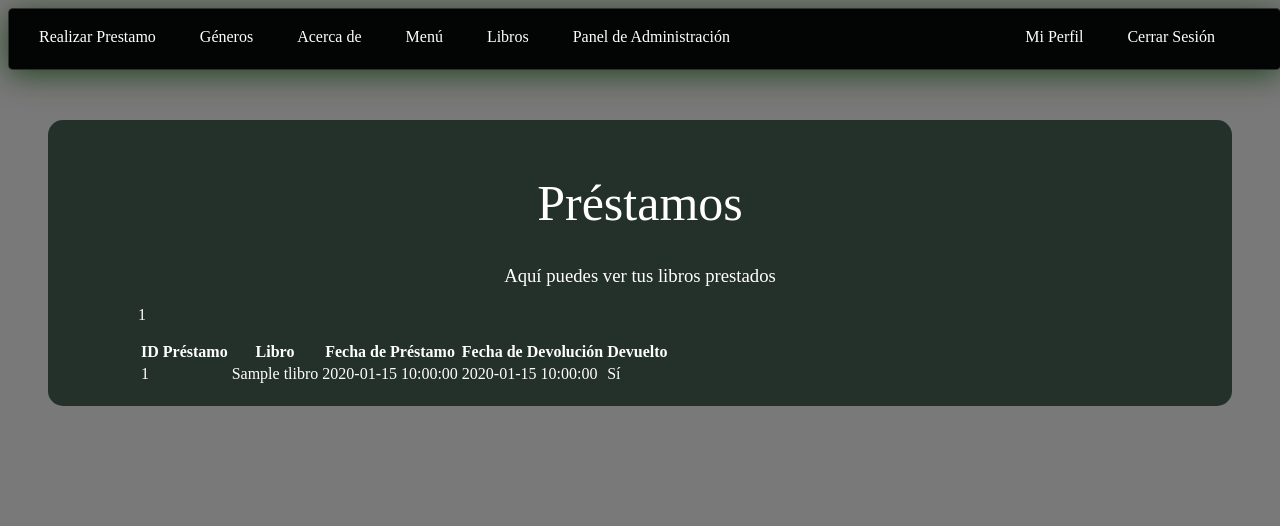
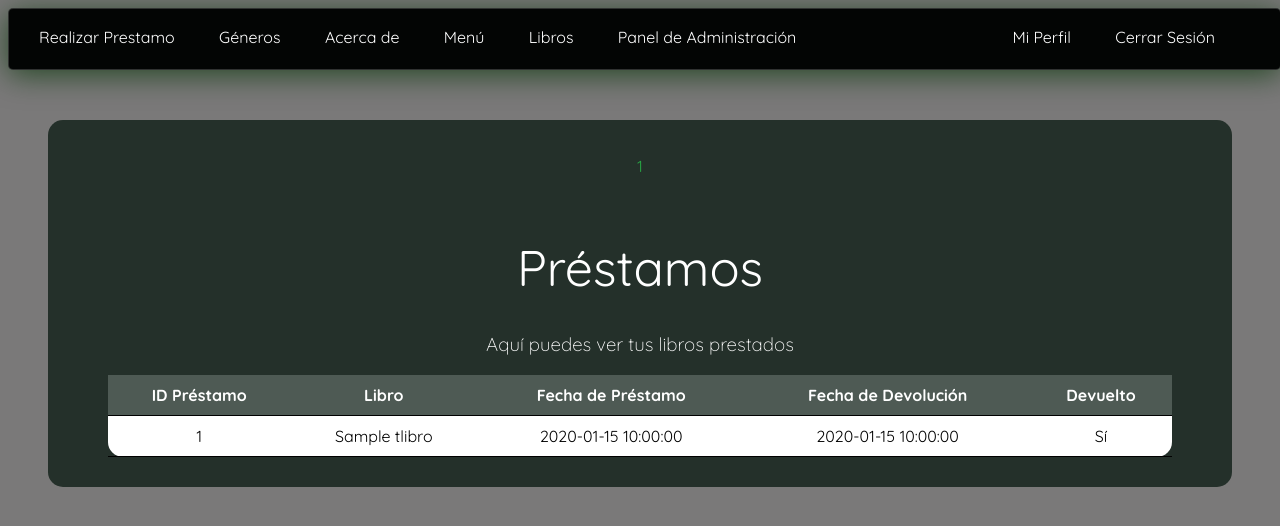
Before and after one commit to YaritAG/ProyectoF_Nora, a PHP site: page /prestamos.php in a window 1280 px wide. Shown: the top 526 px of the page. Run offline with PHP 8.4, Linux system fonts and the light colour scheme; the visitor is signed in with stand-in values (Sample User, id 1); tables that the repository leaves empty or names only in its code hold one stand-in row (values such as "Sample post").

Commit message:
Acomodar fecha de devolución el php para ver los prestamos

```diff
--- a/public/user/prestamos.php
+++ b/public/user/prestamos.php
@@ -3,6 +3,46 @@ require '../admin/db.php';
 session_start();
 
 $conn = getConexion();
+
+// Verificar si se realizó una solicitud de préstamo
+if ($_SERVER['REQUEST_METHOD'] === 'POST') {
+    $userId = $_SESSION['user_id'] ?? null; // ID del usuario logueado
+    $libroId = $_POST['libro_id'] ?? null; // ID del libro enviado desde el formulario
+    $fechaPrestamo = date('Y-m-d H:i:s'); // Fecha actual
+
+    if ($userId && $libroId) {
+        try {
+            // Registrar el préstamo en la base de datos
+            $stmt = $conn->prepare("
+                INSERT INTO tprestamo (fecha_prestamo, TPersonas_id_Personas, TLibros_id_Libro, Devuelto)
+                VALUES (:fecha_prestamo, :user_id, :libro_id, 0)
+            ");
+            $stmt->bindParam(':fecha_prestamo', $fechaPrestamo);
+            $stmt->bindParam(':user_id', $userId);
+            $stmt->bindParam(':libro_id', $libroId);
+            $stmt->execute();
+
+            // Actualizar el número de préstamos del libro
+            $stmt = $conn->prepare("
+                UPDATE tlibros
+                SET Ejemplar = Ejemplar - 1
+                WHERE id_Libro = :libro_id AND Ejemplar > 0
+            ");
+            $stmt->bindParam(':libro_id', $libroId);
+            $stmt->execute();
+
+            $_SESSION['mensaje'] = "¡Préstamo registrado exitosamente!";
+        } catch (PDOException $e) {
+            $_SESSION['error'] = "Error al registrar el préstamo: " . $e->getMessage();
+        }
+    } else {
+        $_SESSION['error'] = "Hubo un error al registrar el préstamo. Verifique los datos enviados.";
+    }
+
+    // Redirigir para evitar reenvío del formulario
+    header('Location: prestamos.php');
+    exit;
+}
 
 // Consultar los préstamos del usuario actual
 $stmt = $conn->prepare("
@@ -14,6 +54,8 @@ $stmt = $conn->prepare("
 $stmt->bindParam(':id_persona', $_SESSION['user_id']);
 $stmt->execute();
 $prestamos = $stmt->fetchAll(PDO::FETCH_ASSOC);
+
+include 'header-secciones.php';
 ?>
 
 <!DOCTYPE html>
@@ -23,18 +65,15 @@ $prestamos = $stmt->fetchAll(PDO::FETCH_ASSOC);
     <meta charset="UTF-8">
     <meta name="viewport" content="width=device-width, initial-scale=1.0">
     <title>Préstamos | MyBiblio</title>
-    <link rel="stylesheet" href="static/prestamos.css">
+    <link rel="stylesheet" href="static/prestamos.css?=ver<?php echo time(); ?>">
+
+            <link
+            href="https://fonts.googleapis.com/css2?family=Poppins:ital,wght@0,100;0,200;0,300;0,400;0,500;0,600;0,700;0,800;0,900;1,100;1,200;1,300;1,400;1,500;1,600;1,700;1,800;1,900&family=Quicksand:wght@300..700&display=swap"
+            rel="stylesheet">
 </head>
 
 <body>
     <div class="container">
-        <header>
-            <?php include 'header-secciones.php'; ?>
-        </header>
-
-        <div class="seccion-principal">
-            <h1>Préstamos</h1>
-            <h3>Aquí puedes ver tus libros prestados</h3>
 
         <!-- Mostrar mensajes -->
         <?php if (isset($_SESSION['mensaje'])): ?>
@@ -47,7 +86,10 @@ $prestamos = $stmt->fetchAll(PDO::FETCH_ASSOC);
             <?php unset($_SESSION['error']); ?>
         <?php endif; ?>
 
-            <!-- Tabla de préstamos -->
+        <div class="seccion-tabla">
+            <h1>Préstamos</h1>
+            <h3>Aquí puedes ver tus libros prestados</h3>
+
                 <table>
                     <thead>
                         <tr>
@@ -64,7 +106,8 @@ $prestamos = $stmt->fetchAll(PDO::FETCH_ASSOC);
                             <td><?= htmlspecialchars($prestamo['id_Prestamo']) ?></td>
                             <td><?= htmlspecialchars($prestamo['libro']) ?></td>
                             <td><?= htmlspecialchars($prestamo['fecha_prestamo']) ?></td>
-                            <td><?= htmlspecialchars($prestamo['fecha_devolucion']) ?></td>
+                            <td><?= $prestamo['fecha_devolucion'] ? htmlspecialchars($prestamo['fecha_devolucion']) : 'No asignada' ?>
+                            </td>
                             <td><?= $prestamo['Devuelto'] ? 'Sí' : 'No' ?></td>
                         </tr>
                     <?php endforeach; ?>
--- a/public/user/static/prestamos.css
+++ b/public/user/static/prestamos.css
@@ -8,45 +8,70 @@ body {
 header {
     position: sticky;
     top: 0;
-    /* Mantenerlo pegado al top */
     z-index: 1000;
 }
 
-/* ----------------------------------------
-/   Efecto de Desvanecimiento
-/ ---------------------------------------- */
-/* Efecto de entrada */
-.fade-in {
-    opacity: 0;
-    transform: translateY(20px);
-    transition: opacity 0.8s ease-out, transform 0.8s ease-out;
-}
-
-.fade-in.visible {
-    opacity: 1;
-    transform: translateY(0);
+.container {
+    margin: 50px 40px;
+    background-color: #24302A;
+    border-radius: 15px;
+    padding: 20px 0px;
+    display: flex;
+    flex-direction: column;
 }
 
 /* ----------------------------------------
-/   Efecto de Desvanecimiento
-/ ---------------------------------------*/
-.seccion-principal {
-    margin: 50px 40px;
-    background-color: #24302A;
-    ;
-    border-radius: 15px;
-    padding: 20px 90px;
+/   Estilo de la sección de la tabla
+/ --------------------------------------- */
+.seccion-tabla {
+    padding: 10px 60px;
 }
 
 h1 {
     font-weight: 400;
     font-size: 50px;
-    width: auto;
     text-align: center;
 }
 
 h3 {
-    width: auto;
     text-align: center;
-    font-weight: 400;
+    font-weight: 300;
 }
+
+/* Estilos de la tabla */
+table {
+    width: 100%;
+    border-radius: 15px;
+    border-collapse: collapse;
+    background-color: #fff;
+    color: #000;
+}
+
+/* Estilos para las celdas */
+table th,
+table td {
+    padding: 10px;
+    text-align: center;
+    border-bottom: 1px solid #000;
+}
+
+/* Estilo para el encabezado */
+table th {
+    background-color: #4E5A54;
+    font-weight: bold;
+    color: #fff;
+}
+
+table tr:hover {
+    background-color: #f9f9f9;
+}
+
+.mensaje {
+    color: #28a745;
+    text-align: center;
+}
+
+.error {
+    color: #dc3545;
+    text-align: center;
+}
```
Also changed, not shown: public/admin/verLibros.php (+38 -80 lines), public/user/generos.php (+32 -19 lines), public/user/libros.php (+43 -36 lines). Lines whose indentation alone changed are shown as unchanged.
